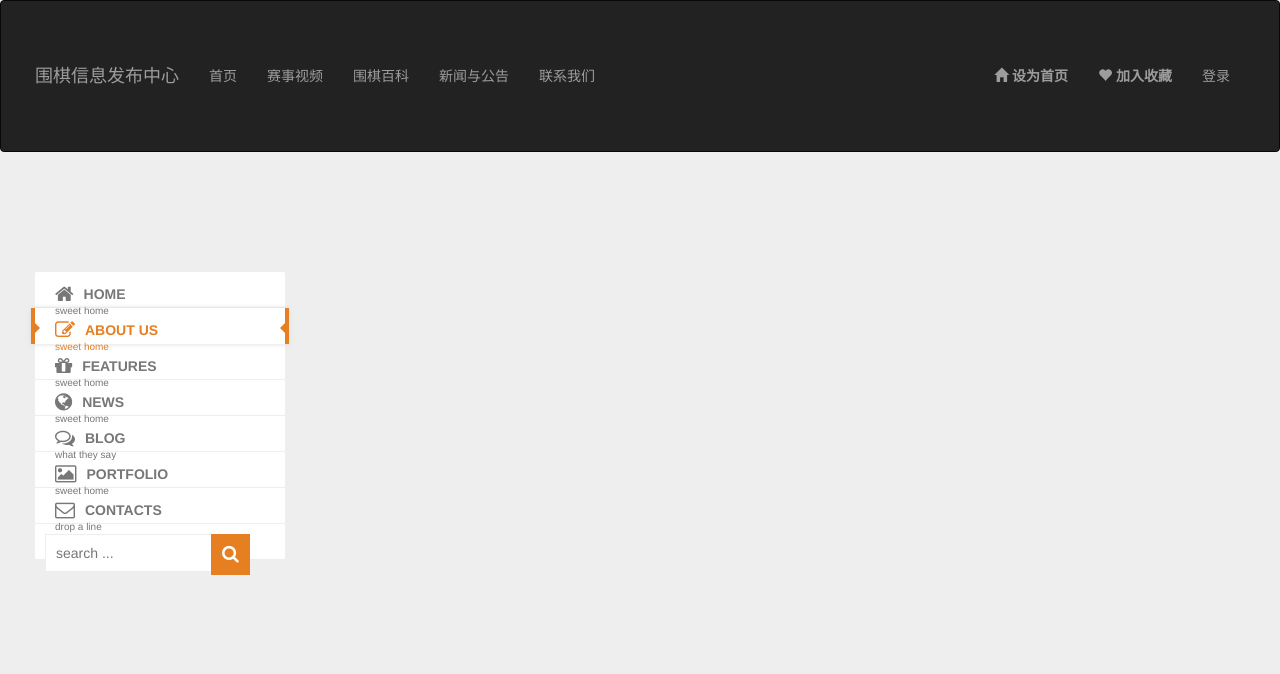
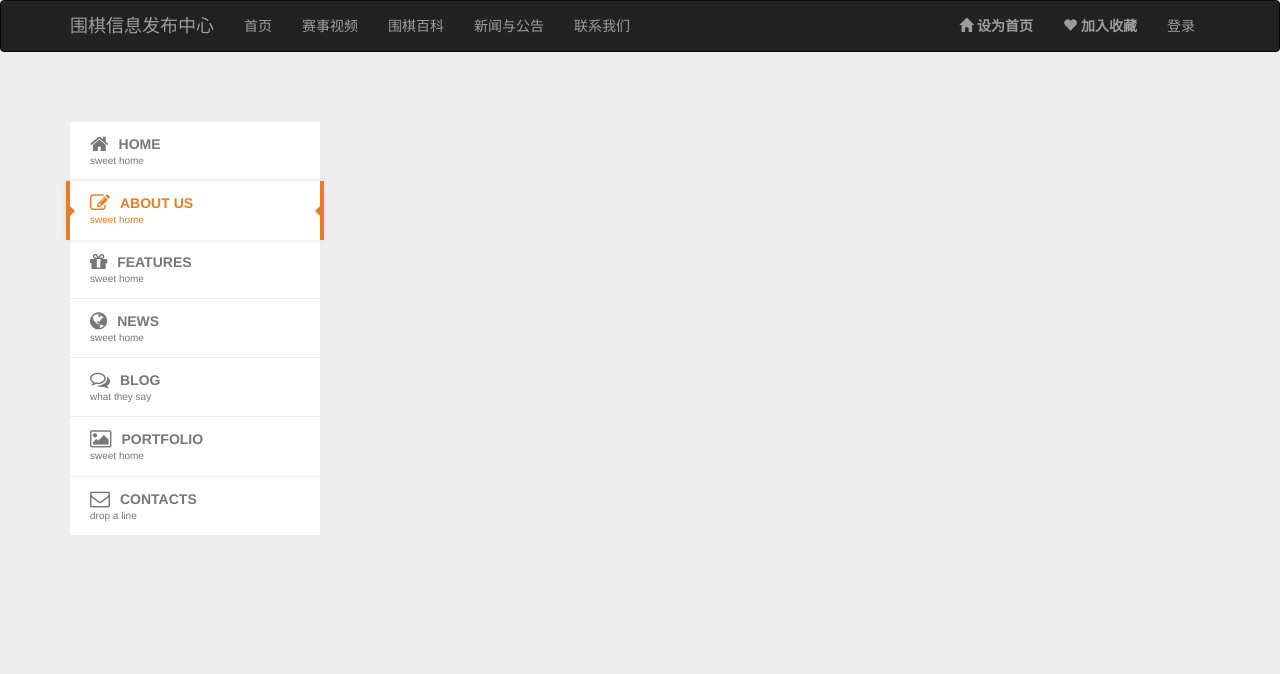
Before and after one commit to zuoxin7/FLASK_GO, a Flask app: page /new in a window 1280 px wide. Shown: the top 674 px of the page. Run offline with Flask 2, Linux system fonts and the light colour scheme; some libraries are stand-ins or nearby versions.

Commit message:
修正 側邊欄

```diff
--- a/app/static/css/style.css
+++ b/app/static/css/style.css
@@ -15,39 +15,39 @@ body {
     *zoom: 1;
 }
 
-.container {
+.containered {
     position: relative;
     margin: 0px auto;
     padding: 50px 0;
     clear: both;
 }
 @media only screen and (min-width: 1200px) {
-    .container {
+    .containered {
         width: 1210px;
     }
 }
 
 @media only screen and (min-width: 960px) and (max-width: 1199px) {
-    .container {
+    .containered {
         width: 1030px;
     }
 }
 
 @media only screen and (min-width: 768px) and (max-width: 959px) {
-    .container {
+    .containered {
         width: 682px;
     }
 }
 
 @media only screen and (min-width: 480px) and (max-width: 767px) {
-    .container {
+    .containered {
         width: 428px;
         margin: 0 auto;
     }
 }
 
 @media only screen and (max-width: 479px) {
-    .container {
+    .containered {
         width: 320px;
         margin: 0 auto;
     }
@@ -83,7 +83,7 @@ body {
 
   /* == */
   text-align: left;
-  height: 36px;
+  /*height: 80px;*/
   position: relative;
   border-bottom: 1px solid #EEE;
   /* == */
--- a/app/templates/new.html
+++ b/app/templates/new.html
@@ -11,7 +11,7 @@
 
 
 {% block page_content %}
-<div class="container">
+<div class="containered">
 	<nav>
 		<ul class="mcd-menu">
 			<li>
@@ -82,15 +82,15 @@
 					<small>drop a line</small>
 				</a>
 			</li>
-			<li class="float">
-				<a class="search">
-					<input type="text" value="search ...">
-					<button><i class="fa fa-search"></i></button>
-				</a>
-				<a href="" class="search-mobile">
-					<i class="fa fa-search"></i>
-				</a>
-			</li>
+{#			<li class="float">#}
+{#				<a class="search">#}
+{#					<input type="text" value="search ...">#}
+{#					<button><i class="fa fa-search"></i></button>#}
+{#				</a>#}
+{#				<a href="" class="search-mobile">#}
+{#					<i class="fa fa-search"></i>#}
+{#				</a>#}
+{#			</li>#}
 		</ul>
 	</nav>
 </div>
```
